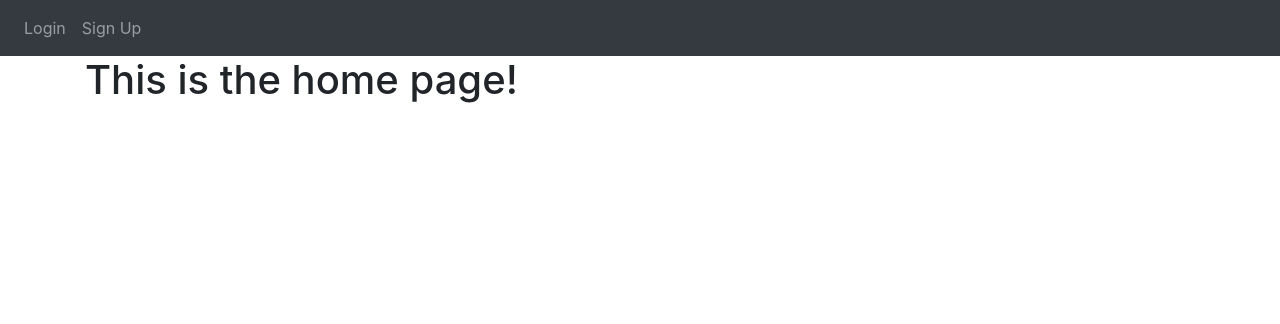
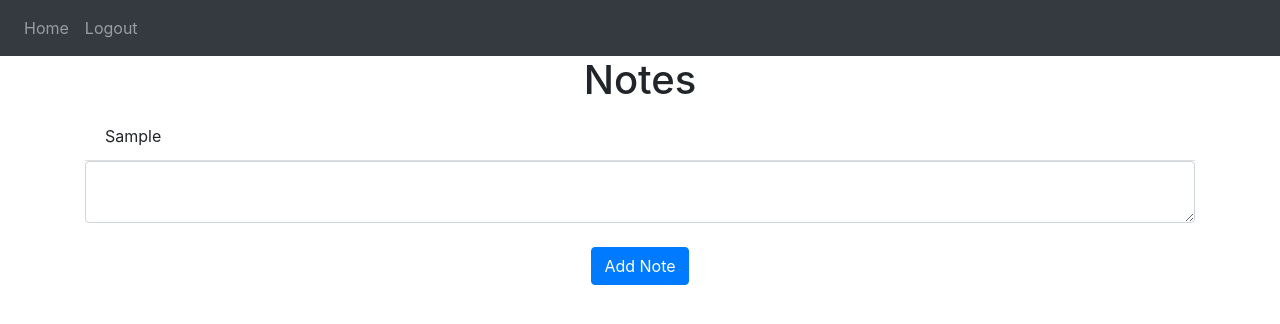
Before and after one commit to JontePonte/FaskTest, a Flask app: template website/templates/home.html in a window 1280 px wide. Shown: the top 324 px of the page. Run offline with Flask 2, Linux system fonts and the light colour scheme; the template is opened without the code that fills it: values that come from a table or form of the project are taken from there, others are empty; tables that the repository leaves empty hold one stand-in row (values such as "Sample post"); some libraries are stand-ins or nearby versions.

Commit message:
Added add note functionality

```diff
--- a/website/auth.py
+++ b/website/auth.py
@@ -23,7 +23,7 @@ def login():
         else:
             flash('User does not exist.', category='error')
 
-    return render_template("login.html", boolean=True)
+    return render_template("login.html", user=current_user)
 
 @auth.route('/logout')
 @login_required
@@ -54,9 +54,9 @@ def signUp():
             new_user = User(email=email, first_name=first_name, password=generate_password_hash(password1, method='sha256'))
             db.session.add(new_user)
             db.session.commit()
-            login_user(user, remember=True)
+            login_user(new_user, remember=True)
             flash("Account created!", category='success')
             return redirect(url_for('views.home'))
 
 
-    return render_template("sign_up.html")
+    return render_template("sign_up.html", user=current_user)
--- a/website/templates/home.html
+++ b/website/templates/home.html
@@ -3,5 +3,18 @@
 {% block title %}Home{% endblock %}
 
 {% block content %}
-<h1>This is the home page!</h1>
+<h1 align="center">Notes</h1>
+<ul class="list-group list-group-flush" id="notes">
+    {% for note in user.notes %}
+    <li class="list-group-item">{{ note.data }}</li>
+    {% endfor %}
+</ul>
+
+<form method="POST">
+    <textarea name="note" id="note" class="form-control"></textarea>
+    <br />
+    <div align="center">
+        <button type="submit" class="btn btn-primary">Add Note</button>
+    </div>
+</form>
 {% endblock %}
```
Also changed, not shown: website/views.py (+15 -2 lines).
